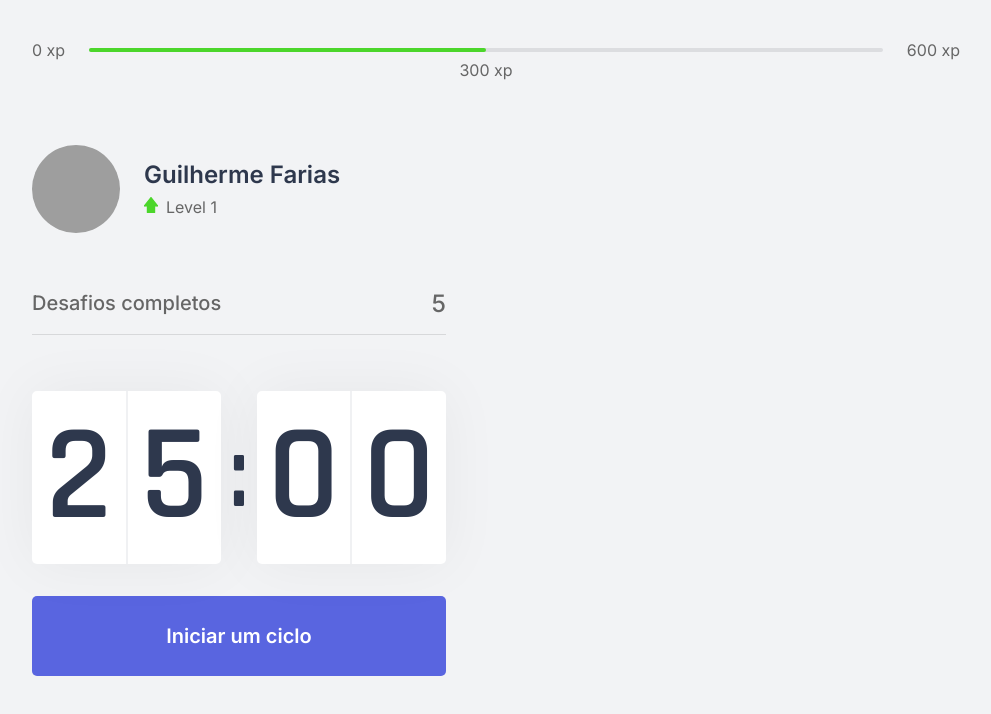
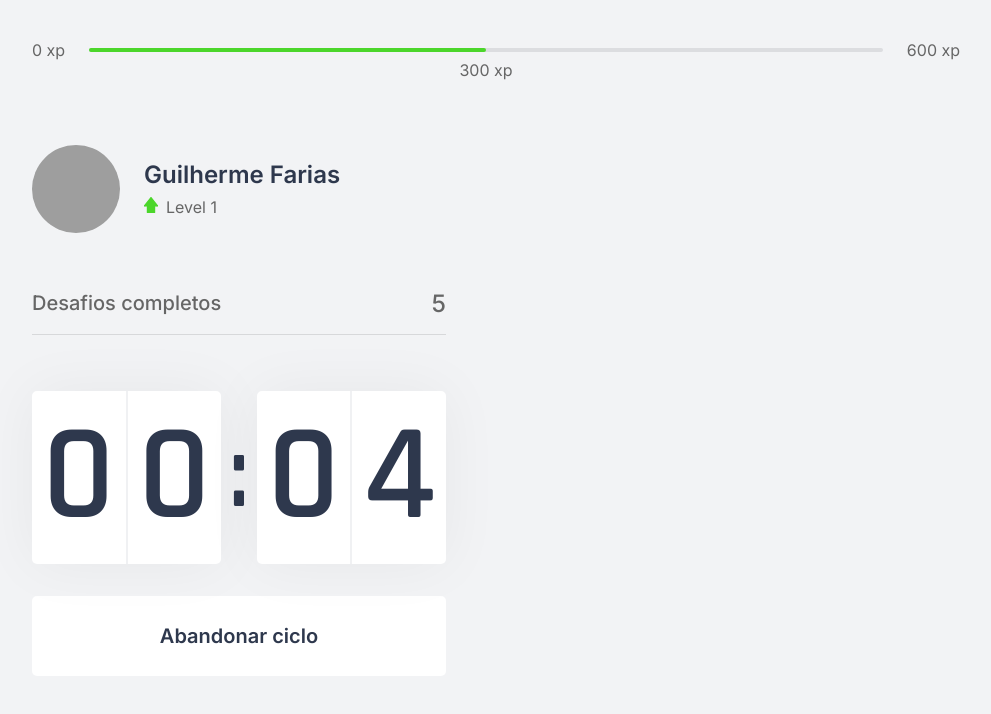
Before and after one commit to Guilherme-Farias/go-next-nlw4, a Next.js app: page / in a window 1280 px wide. Both pictures are taken after a click on the button "Iniciar um ciclo". Shown: the top 714 px of the page, without its empty margins (144-1135 px from the left). Built offline with nearby package versions, Linux system fonts and the light colour scheme; grey boxes are pictures that could not be loaded.

Commit message:
Finished Countdown Hook

```diff
--- a/src/components/Countdown.tsx
+++ b/src/components/Countdown.tsx
@@ -1,22 +1,85 @@
+import { useEffect, useState } from 'react';
 import styles from '../styles/components/Countdown.module.css';
 
+let countdownTimeout: NodeJS.Timeout
+
 export function Countdown() {
+	const [time, setTime] = useState(0.1 * 60)
+	const [isActive, setIsActive] = useState(false)
+	const [hasFinished, setHasFinished] = useState(false)
+
+	const minutes = Math.floor(time / 60);
+	const seconds = time % 60;
+
+	const [minuteLeft, minuteRight] = String(minutes).padStart(2, '0').split('')
+	const [secondLeft, secondRight] = String(seconds).padStart(2, '0').split('')
+
+
+	function startCountdown() {
+		setIsActive(true)
+	}
+
+	function resetCountdown() {
+		clearTimeout(countdownTimeout);
+		setIsActive(false);
+		setTime(0.1 * 60)
+	}
+
+
+	useEffect(() => {
+		if (isActive && time > 0) {
+			countdownTimeout = setTimeout(() => {
+				setTime(time - 1)
+			}, 1000);
+		} else if (isActive && time === 0) {
+			setHasFinished(true)
+			setIsActive(false)
+		}
+	}, [isActive, time])
+
+
 	return (
 		<>
 			<div className={styles.container}>
 				<div>
-                    <span>2</span>
-                    <span>5</span>
+					<span>{minuteLeft}</span>
+					<span>{minuteRight}</span>
 				</div>
 				<span>:</span>
 				<div>
-                    <span>0</span>
-                    <span>0</span>
+					<span>{secondLeft}</span>
+					<span>{secondRight}</span>
 				</div>
 			</div>
-            <button type="button" className={styles.button}>
+
+			{ hasFinished ? (
+				<button
+					disabled
+					className={styles.button}
+				>
+					Ciclo encerrado
+				</button>
+			) : (
+					<>
+						{ isActive ? (
+							<button
+								type="button"
+								className={`${styles.button} ${styles.buttonActive}`}
+								onClick={resetCountdown}
+							>
+								Abandonar ciclo
+							</button>
+						) : (
+								<button
+									type="button"
+									className={styles.button}
+									onClick={startCountdown}
+								>
 									Iniciar um ciclo
 								</button>
+							)}
+					</>
+				)}
 		</>
 	)
 }
--- a/src/styles/components/Countdown.module.css
+++ b/src/styles/components/Countdown.module.css
@@ -61,6 +61,22 @@
     transition: background-color 0.2s;
 }
 
-.button:hover{
+.button:not(:disabled):hover {
     background: var(--blue-dark);
 }
+
+.buttonActive {
+  background: var(--white);
+  color: var(--title)
+}
+
+.buttonActive:not(:disabled):hover {
+  background: var(--red);
+  color: var(--white)
+}
+
+.button:disabled {
+    background: var(--white);
+    color: var(--text);
+    cursor: not-allowed;
+}
```
Lines whose indentation alone changed are shown as unchanged.
